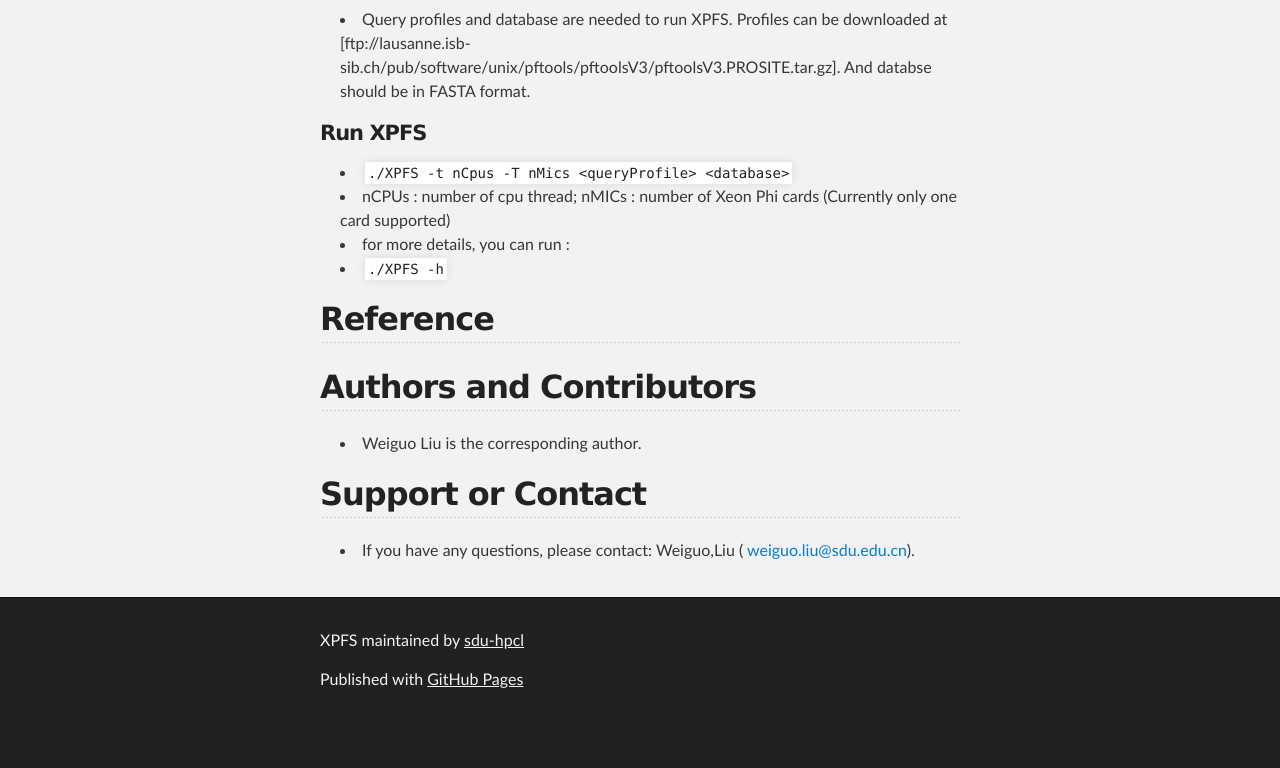
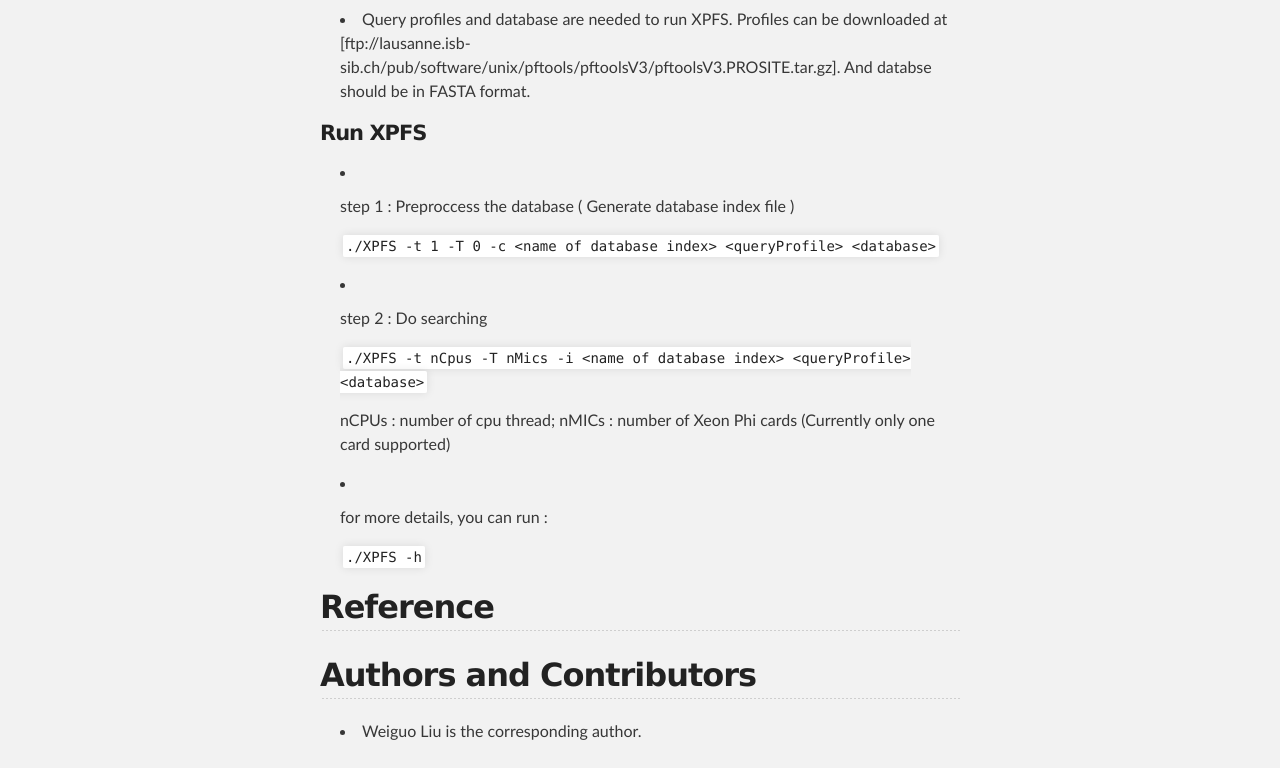
Before and after one commit to sdu-hpcl/XPFS, a plain HTML site: page index.html in a window 1280 px wide. Shown: the part 567-1335 px from the top of the page. Before the commit the page ends 1293 px from the top, so only its background shows below. Drawn offline with Linux system fonts and the light colour scheme.

Commit message:
Create gh-pages branch via GitHub

```diff
--- a/index.html
+++ b/index.html
@@ -51,10 +51,22 @@
 
 <ul>
 <li>
-<code>./XPFS -t nCpus -T nMics &lt;queryProfile&gt; &lt;database&gt;</code> </li>
-<li>nCPUs : number of cpu thread; nMICs : number of Xeon Phi cards (Currently only one card supported)</li>
-<li>for more details, you can run :</li>
-<li><code>./XPFS -h</code></li>
+<p>step 1 : Preproccess the database ( Generate database index file )</p>
+
+<p><code>./XPFS -t 1 -T 0 -c &lt;name of database index&gt; &lt;queryProfile&gt; &lt;database&gt;</code></p>
+</li>
+<li>
+<p>step 2 : Do searching</p>
+
+<p><code>./XPFS -t nCpus -T nMics -i &lt;name of database index&gt; &lt;queryProfile&gt; &lt;database&gt;</code> </p>
+
+<p>nCPUs : number of cpu thread; nMICs : number of Xeon Phi cards (Currently only one card supported)</p>
+</li>
+<li>
+<p>for more details, you can run :</p>
+
+<p><code>./XPFS -h</code></p>
+</li>
 </ul><h2>
 <a name="reference" class="anchor" href="#reference"><span class="octicon octicon-link"></span></a>Reference</h2>
 
--- a/params.json
+++ b/params.json
@@ -1 +1 @@
-{"name":"XPFS","tagline":"","body":"#XPFS\r\n\r\n*  A new method to search PROSITE profile on XEON Phi.\r\n\r\n##Introduction\r\n* XPFS is a high performance database searching method based on the Intel(R) MIC platform. We have used a two-level parallelization scheme: the thread level coarse-grained and VPU level fine-grained parallelism to implement our algorithm. We gain 3 times faster than PFSearchV3 on the Xeon Phi 7110p.\r\n\r\n##Installation and Usage\r\n* Query profiles and database are needed to run XPFS. Profiles can be downloaded at [ftp://lausanne.isb-sib.ch/pub/software/unix/pftools/pftoolsV3/pftoolsV3.PROSITE.tar.gz]. And databse should be in FASTA format.\r\n\r\n#### Run XPFS \r\n  * `./XPFS -t nCpus -T nMics <queryProfile> <database>` \r\n  * nCPUs : number of cpu thread; nMICs : number of Xeon Phi cards (Currently only one card supported)\r\n  * for more details, you can run :\r\n  * `./XPFS -h`\r\n\r\n\r\n##Reference\r\n\r\n##Authors and Contributors\r\n* Weiguo Liu is the corresponding author.\r\n\r\n##Support or Contact\r\n* If you have any questions, please contact: Weiguo,Liu ( weiguo.liu@sdu.edu.cn).\r\n","google":"","note":"Don't delete this file! It's used internally to help with page regeneration."}
+{"name":"XPFS","tagline":"","body":"#XPFS\r\n\r\n*  A new method to search PROSITE profile on XEON Phi.\r\n\r\n##Introduction\r\n* XPFS is a high performance database searching method based on the Intel(R) MIC platform. We have used a two-level parallelization scheme: the thread level coarse-grained and VPU level fine-grained parallelism to implement our algorithm. We gain 3 times faster than PFSearchV3 on the Xeon Phi 7110p.\r\n\r\n##Installation and Usage\r\n* Query profiles and database are needed to run XPFS. Profiles can be downloaded at [ftp://lausanne.isb-sib.ch/pub/software/unix/pftools/pftoolsV3/pftoolsV3.PROSITE.tar.gz]. And databse should be in FASTA format.\r\n\r\n#### Run XPFS \r\n  * step 1 : Preproccess the database ( Generate database index file )\r\n\r\n     `./XPFS -t 1 -T 0 -c <name of database index> <queryProfile> <database>`\r\n  \r\n  * step 2 : Do searching\r\n  \r\n    `./XPFS -t nCpus -T nMics -i <name of database index> <queryProfile> <database>` \r\n\r\n     nCPUs : number of cpu thread; nMICs : number of Xeon Phi cards (Currently only one card supported)\r\n  \r\n  * for more details, you can run :\r\n    \r\n     `./XPFS -h`\r\n\r\n\r\n##Reference\r\n\r\n##Authors and Contributors\r\n* Weiguo Liu is the corresponding author.\r\n\r\n##Support or Contact\r\n* If you have any questions, please contact: Weiguo,Liu ( weiguo.liu@sdu.edu.cn).\r\n","google":"","note":"Don't delete this file! It's used internally to help with page regeneration."}
```
